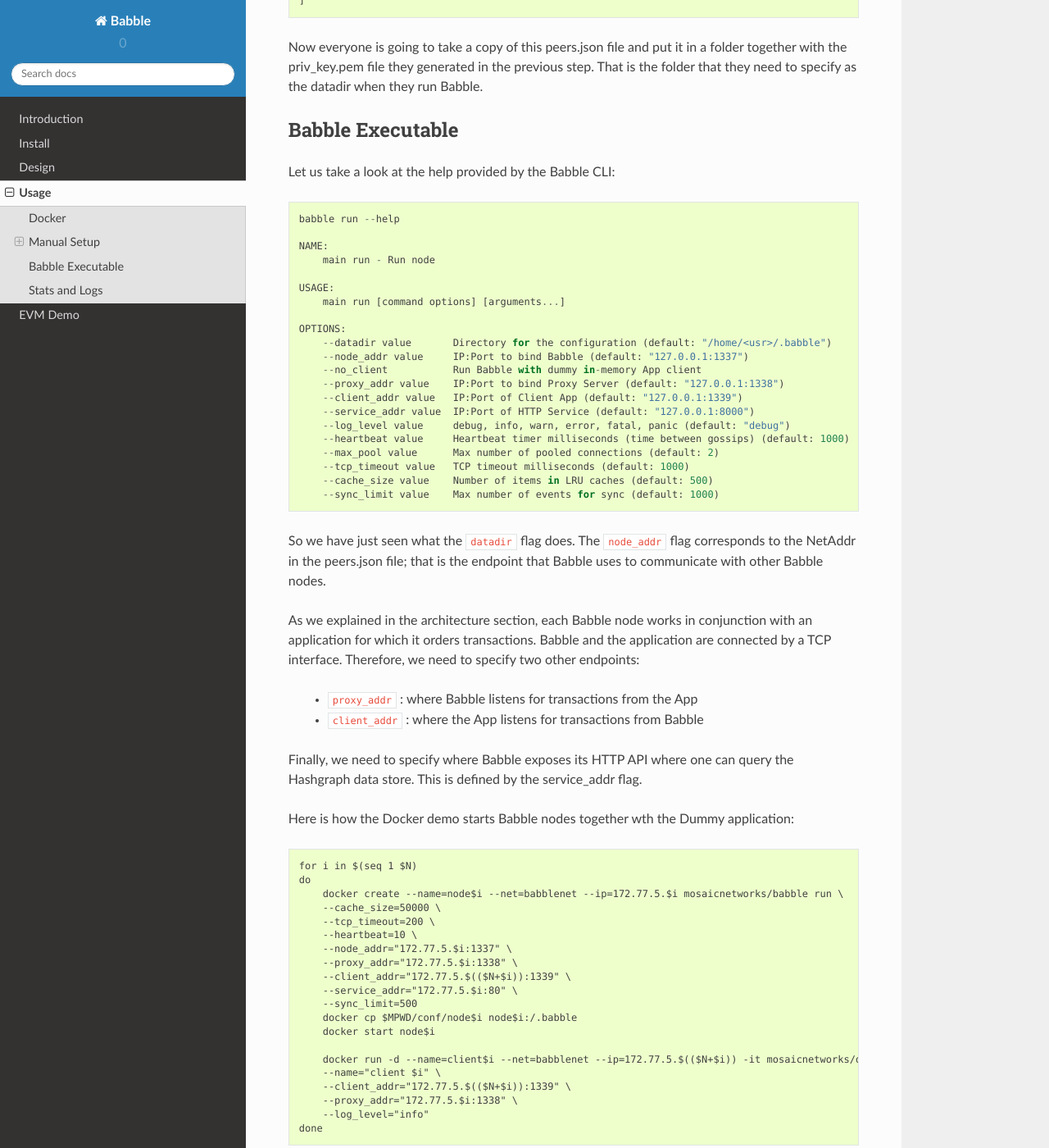
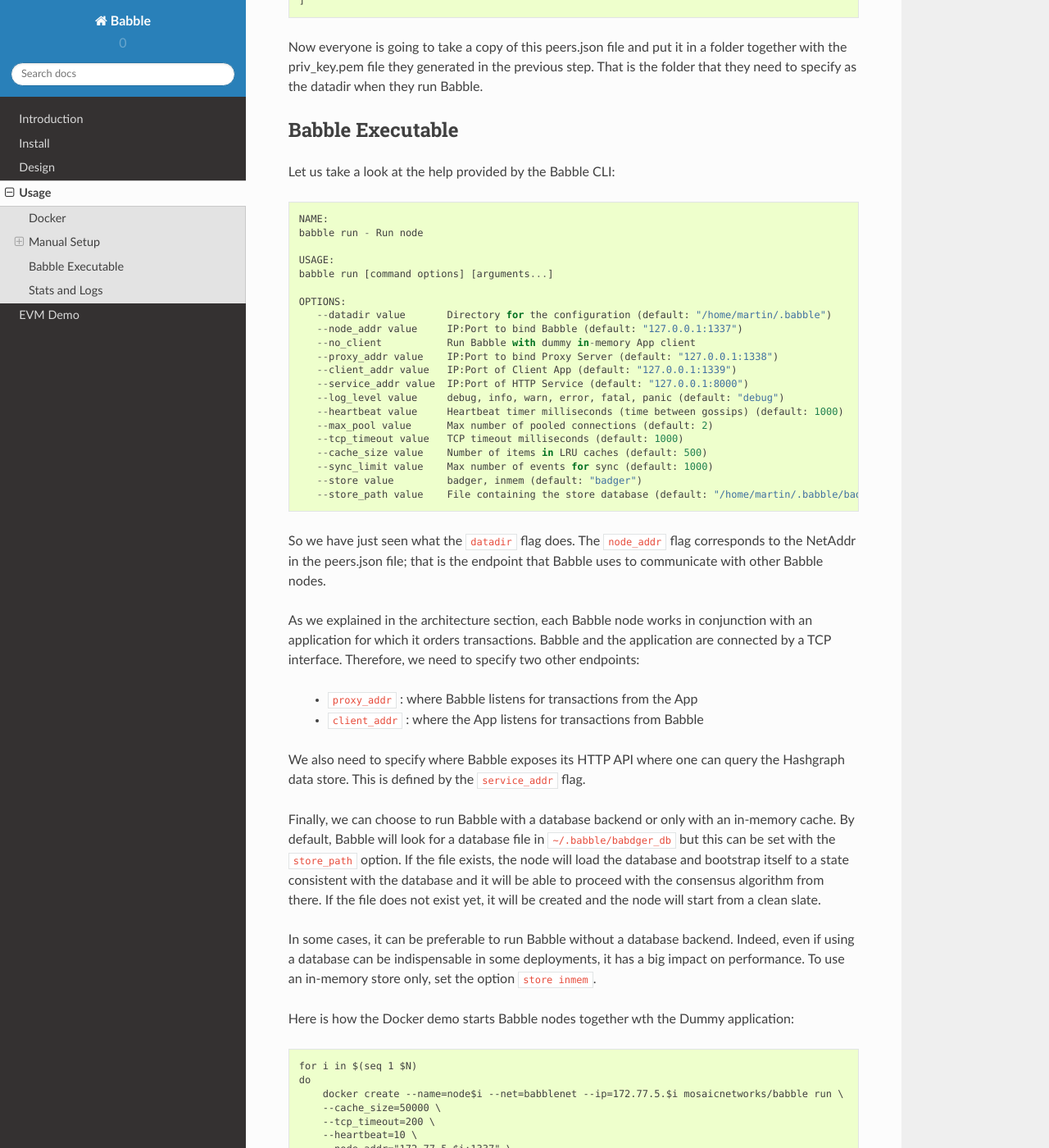
Before and after one commit to mosaicnetworks/babble, a Sphinx documentation site: the page built from docs/usage.rst, in a window 1280 px wide and 1400 px high, scrolled down 3403 px. Shown: the whole window at 82% size. Built offline with Sphinx 7.4.7 and the Read the Docs theme 2.0.0, drawn with Linux system fonts in a browser that asks for light colours.

Commit message:
Update docs with BadgerStore info

```diff
--- a/docs/usage.rst
+++ b/docs/usage.rst
@@ -164,27 +164,27 @@ Let us take a look at the help provided by the Babble CLI:
 
 ::
 
-    babble run --help
-
     NAME:
-        main run - Run node
+    babble run - Run node
 
     USAGE:
-        main run [command options] [arguments...]
+    babble run [command options] [arguments...]
 
     OPTIONS:
-        --datadir value       Directory for the configuration (default: "/home/<usr>/.babble")
-        --node_addr value     IP:Port to bind Babble (default: "127.0.0.1:1337")
-        --no_client           Run Babble with dummy in-memory App client
-        --proxy_addr value    IP:Port to bind Proxy Server (default: "127.0.0.1:1338")
-        --client_addr value   IP:Port of Client App (default: "127.0.0.1:1339")
-        --service_addr value  IP:Port of HTTP Service (default: "127.0.0.1:8000")
-        --log_level value     debug, info, warn, error, fatal, panic (default: "debug")
-        --heartbeat value     Heartbeat timer milliseconds (time between gossips) (default: 1000)
-        --max_pool value      Max number of pooled connections (default: 2)
-        --tcp_timeout value   TCP timeout milliseconds (default: 1000)
-        --cache_size value    Number of items in LRU caches (default: 500)
-        --sync_limit value    Max number of events for sync (default: 1000)
+       --datadir value       Directory for the configuration (default: "/home/martin/.babble")
+       --node_addr value     IP:Port to bind Babble (default: "127.0.0.1:1337")
+       --no_client           Run Babble with dummy in-memory App client
+       --proxy_addr value    IP:Port to bind Proxy Server (default: "127.0.0.1:1338")
+       --client_addr value   IP:Port of Client App (default: "127.0.0.1:1339")
+       --service_addr value  IP:Port of HTTP Service (default: "127.0.0.1:8000")
+       --log_level value     debug, info, warn, error, fatal, panic (default: "debug")
+       --heartbeat value     Heartbeat timer milliseconds (time between gossips) (default: 1000)
+       --max_pool value      Max number of pooled connections (default: 2)
+       --tcp_timeout value   TCP timeout milliseconds (default: 1000)
+       --cache_size value    Number of items in LRU caches (default: 500)
+       --sync_limit value    Max number of events for sync (default: 1000)
+       --store value         badger, inmem (default: "badger")
+       --store_path value    File containing the store database (default: "/home/martin/.babble/badger_db")
 
 
 So we have just seen what the ``datadir`` flag does. The ``node_addr`` flag corresponds to the NetAddr
@@ -197,8 +197,20 @@ to specify two other endpoints:
  - ``proxy_addr``  : where Babble listens for transactions from the App
  - ``client_addr`` : where the App listens for transactions from Babble
 
-Finally, we need to specify where Babble exposes its HTTP API where one can query the Hashgraph data store.
-This is defined by the service_addr flag.
+We also need to specify where Babble exposes its HTTP API where one can query the Hashgraph data store.
+This is defined by the ``service_addr`` flag.
+
+Finally, we can choose to run Babble with a database backend or only with an in-memory
+cache. By default, Babble will look for a database file in ``~/.babble/babdger_db``
+but this can be set with the ``store_path`` option. If the file exists, the node
+will load the database and bootstrap itself to a state consistent with the database
+and it will be able to proceed with the consensus algorithm from there. If the
+file does not exist yet, it will be created and the node will start from a clean slate.
+
+In some cases, it can be preferable to run Babble without a database backend. Indeed,
+even if using a database can be indispensable in some deployments, it has a big
+impact on performance. To use an in-memory store only, set the option ``store inmem``.
+
 
 Here is how the Docker demo starts Babble nodes together wth the Dummy application:
 
```
Also changed, not shown: docs/design.rst (+6 -3 lines), 3 other files.
